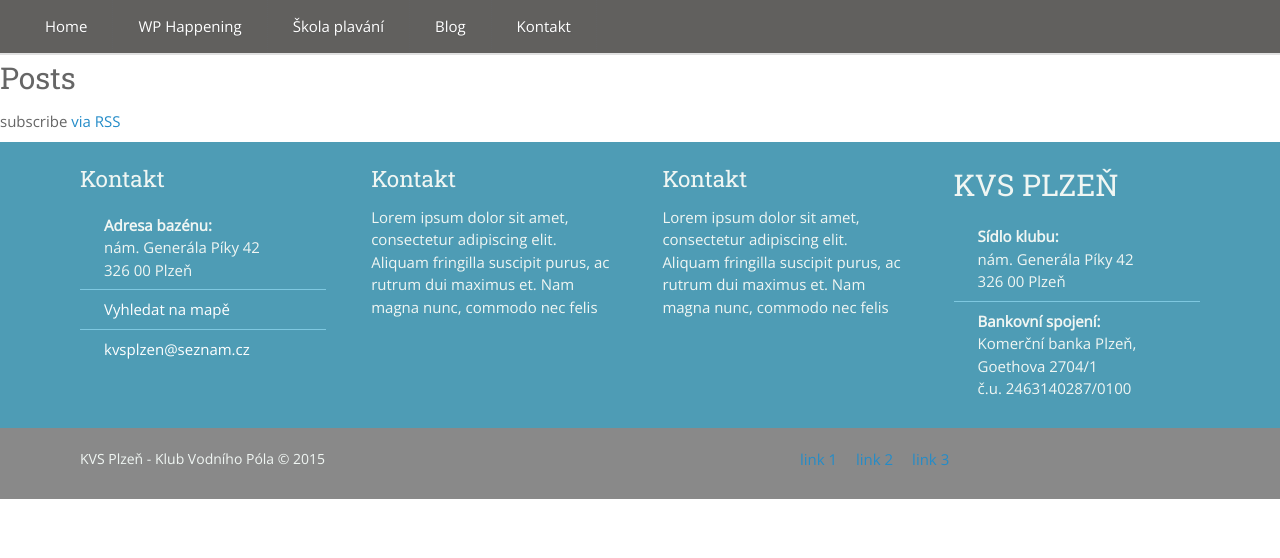
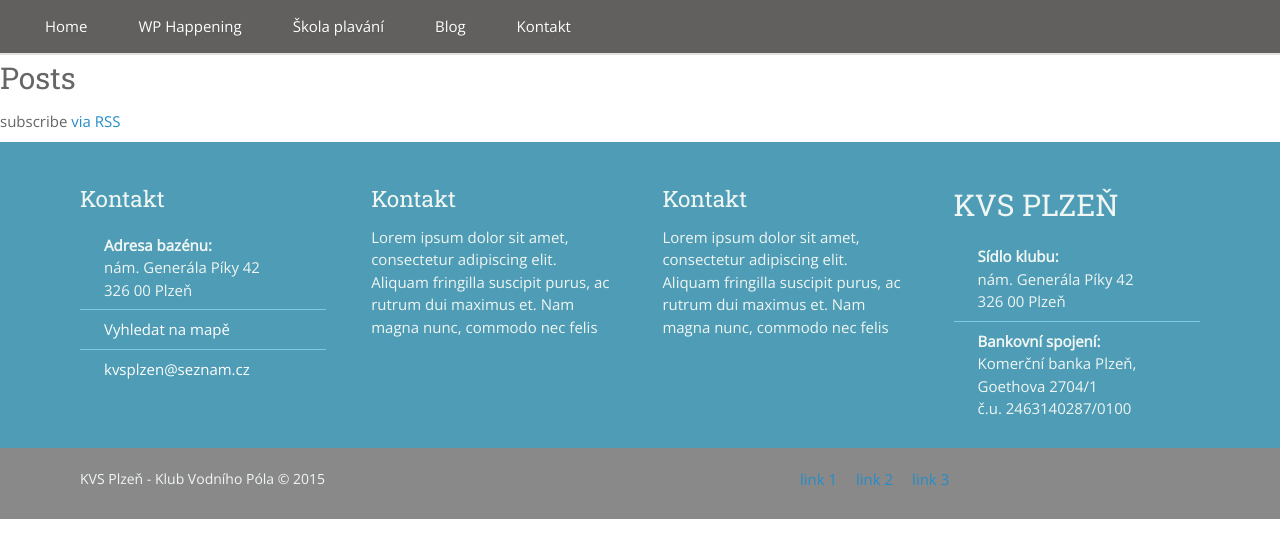
Before and after one commit to SteveVil/KVS-web, a Jekyll site: the page built from index.html, in a window 1280 px wide. Shown: the top 558 px of the page. Built offline with Jekyll 4.4.1, drawn with Linux system fonts in a browser that asks for light colours.

Commit message:
Update _footer.sass

```diff
--- a/_sass/_footer.sass
+++ b/_sass/_footer.sass
@@ -4,6 +4,7 @@ footer
 
 .main-footer
 	background: none repeat scroll 0% 0% #4E9CB5
+	padding-top: 20px
 
 	li
 		border-bottom: 1px solid #7EC8E0
```
